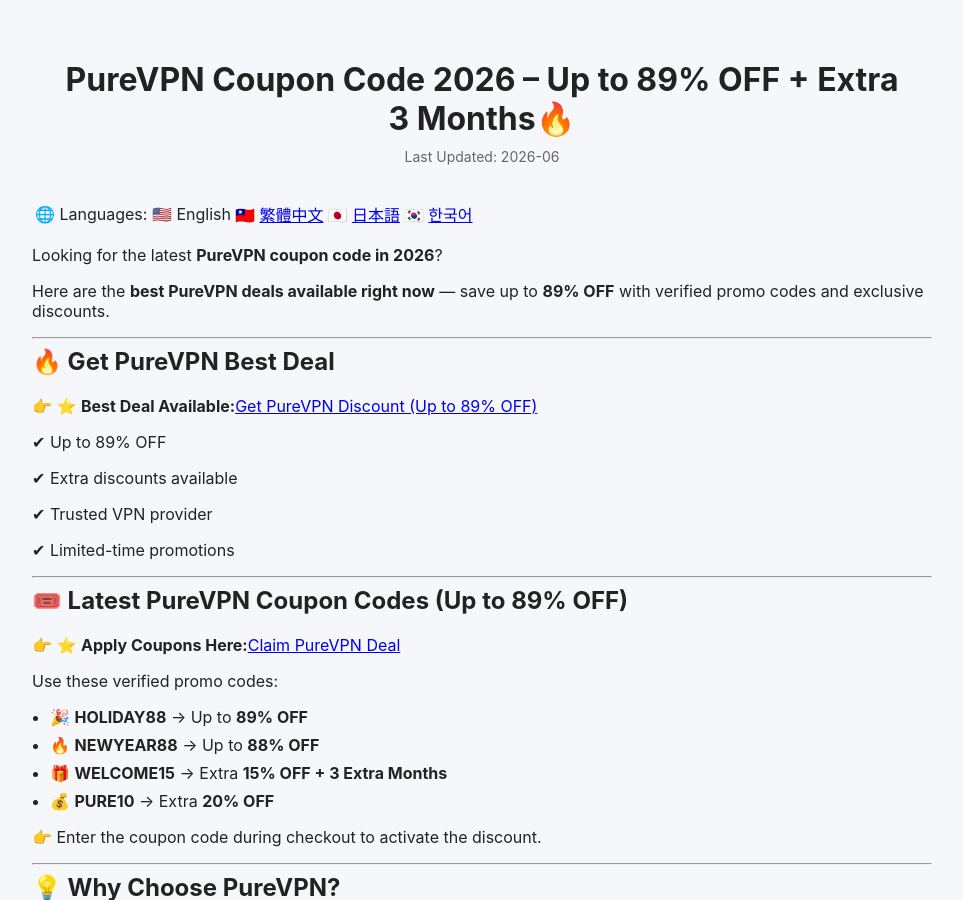
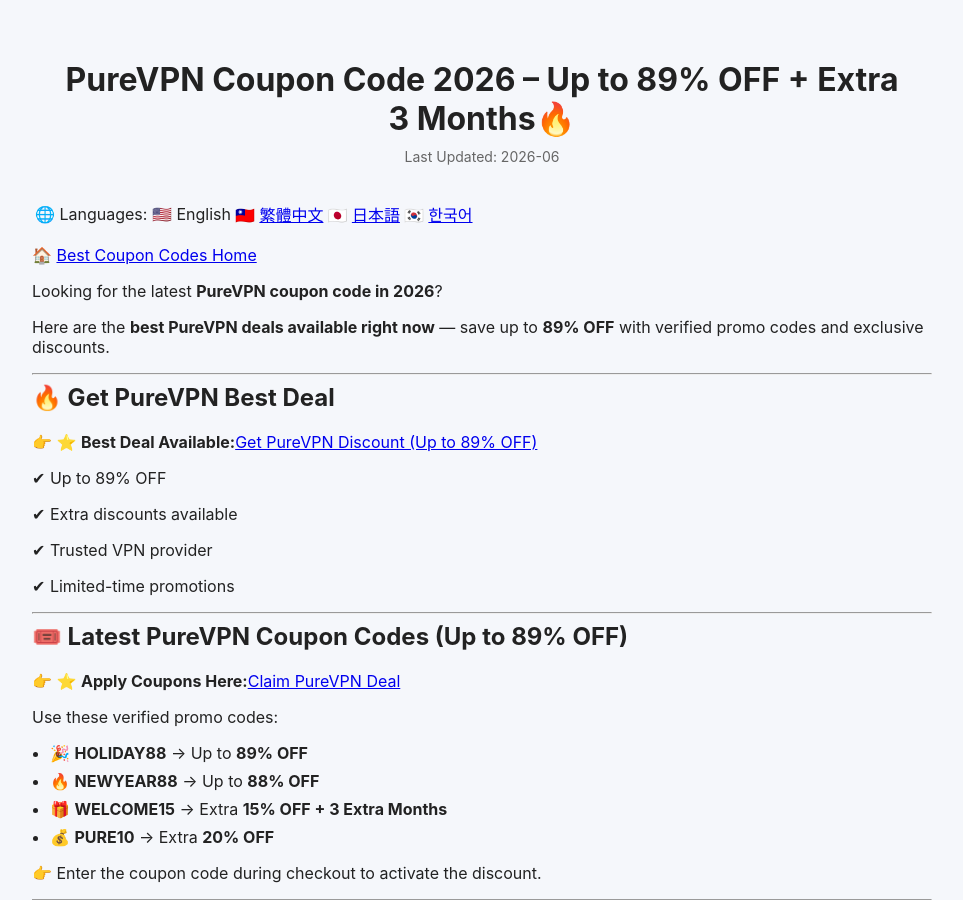
Before and after one commit to BestCouponCodes/best-coupon-codes, a Jekyll site: the page built from purevpn-coupon-code.md, in a window 1280 px wide and 900 px high. Shown: the whole window, without its empty margins (158-1121 px from the left). Built offline with Jekyll 4.4.1, drawn with Linux system fonts in a browser that asks for light colours.

```diff
--- a/purevpn-coupon-code.md
+++ b/purevpn-coupon-code.md
@@ -8,6 +8,8 @@ last_modified_at: 2026-06-03
 ---
 
 🌐 Languages: 🇺🇸 English | 🇹🇼 [繁體中文]({{ site.baseurl }}/purevpn-coupon-code-zh/) | 🇯🇵 [日本語]({{ site.baseurl }}/purevpn-coupon-code-ja/) | 🇰🇷 [한국어]({{ site.baseurl }}/purevpn-coupon-code-ko/)
+
+🏠 [Best Coupon Codes Home]({{ site.baseurl }}/)
 
 Looking for the latest **PureVPN coupon code in 2026**?
 
```
